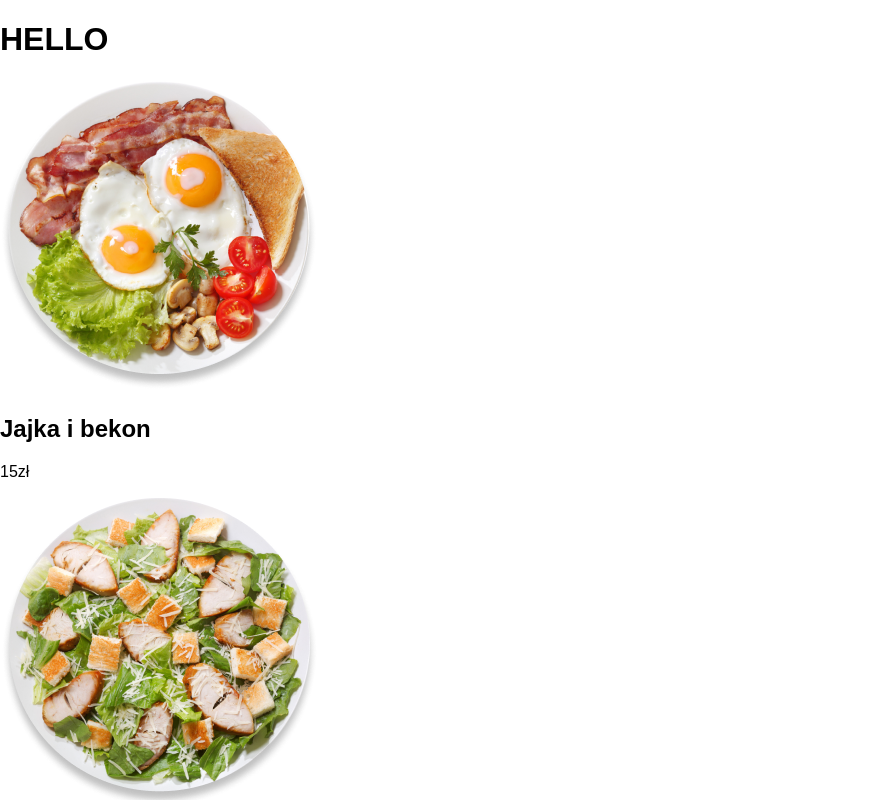
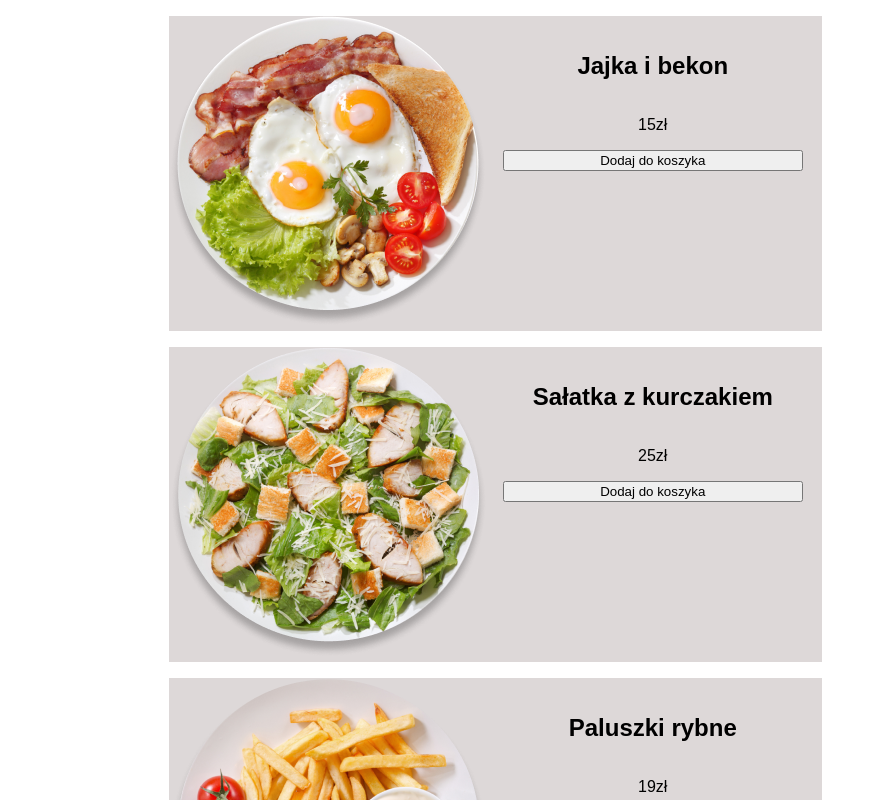
Before and after one commit to KarolChamski/RestautantCart, a Vue app: page / in a window 1280 px wide. Shown: the top 800 px of the page, without its empty margins (0-885 px from the left). Built offline with nearby package versions, Linux system fonts and the light colour scheme.

Commit message:
Added button to card element & basic/not finished styling

```diff
--- a/src/App.vue
+++ b/src/App.vue
@@ -2,12 +2,27 @@
   <div class="wrapper">
     <div class="cards">
       <the-menu></the-menu>
-      <the-chart></the-chart>
+      <the-cart></the-cart>
     </div>
   </div>
 </template>
 
-<script></script>
+<script>
+import TheMenu from './components/TheMenu.vue';
+import TheCart from './components/TheCart.vue';
+export default{
+  components: {
+    TheMenu,
+    TheCart
+  },
+  data(){
+    return{
+
+    }
+  }
+}
+</script>
+
 
 <style>
 * {
@@ -21,16 +36,17 @@ html {
 body {
   margin: 0;
 }
-</style>
 
-<script>
-import TheMenu from './components/TheMenu.vue';
-import TheChart from './components/TheChart.vue';
-export default{
-  components: {
-    TheMenu,
-    TheChart
-  }
+.wrapper {
+  margin-right: auto;
+  margin-left:  auto;
+  max-width: 1300px;
+  padding-left:  0.5rem;
+  padding-right: 0.5rem;
 }
 
-</script>
+.cards{
+  display: flex;
+  flex-direction: row;
+}
+</style>
--- a/src/components/DishCard.vue
+++ b/src/components/DishCard.vue
@@ -1,7 +1,14 @@
 <template>
   <div class="dishcard">
 
-    <slot></slot>
+    <div class="image">
+    <slot name="image"></slot>
+    </div>
+
+    <div class="description">
+    <slot name="description" class="description"></slot>
+    </div>
+
 
   </div>
 </template>
@@ -9,5 +16,16 @@
 
 </script>
 <style scoped>
-
+.dishcard{
+    text-align: center;
+    display: flex;
+    background-color: rgb(221, 216, 216);
+    margin: 1rem;
+}
+.description{
+  display: flex;
+  flex-direction: column;
+  width: 300px;
+  margin: 1rem;
+}
 </style>
--- /dev/null
+++ b/src/components/TheCart.vue
@@ -0,0 +1,15 @@
+<template>
+<div class="wrapper">
+    <div class="the-cart"></div>
+</div>
+</template>
+
+<script>
+export default{
+    data(){
+        return{
+
+        }
+    }
+}
+</script>
--- a/src/components/TheChart.vue
+++ /dev/null
@@ -1,3 +0,0 @@
-<template>
-    <p>chart</p>
-</template>
--- a/src/components/TheMenu.vue
+++ b/src/components/TheMenu.vue
@@ -1,15 +1,23 @@
 <template>
-  <h1>HELLO</h1>
+<div class="wrapper">
+  <div class="the-menu">
+
+  <dish-card v-for="dish in dishes" :key="dish.title">
+    <template v-slot:image>
+          <img :src="`/img/${dish.img}`" alt="">
+    </template>
+    <template v-slot:description>
+          <h2>{{dish.title}}</h2>
+          <p>{{dish.price}}</p>
+          <button>Dodaj do koszyka</button>
+    </template>
 
 
-  <dish-card v-for="dish in dishes" :key="dish.title">
-
-          <img :src="`/img/${dish.img}`" alt="">
-          <h2>{{dish.title}}</h2>
-          <p>{{dish.price}}</p>
 
   </dish-card>
 
+  </div>
+</div>
 
 </template>
 <script>
@@ -49,7 +57,7 @@ export default {
         {
           title: "Spaghetti",
           price: "28zł",
-          img: "plate__spaghetti-meal-sauce.png"
+          img: "plate__spaghetti-meat-sauce.png"
         },
         {
           title: "Włoskie przysmaki",
```
